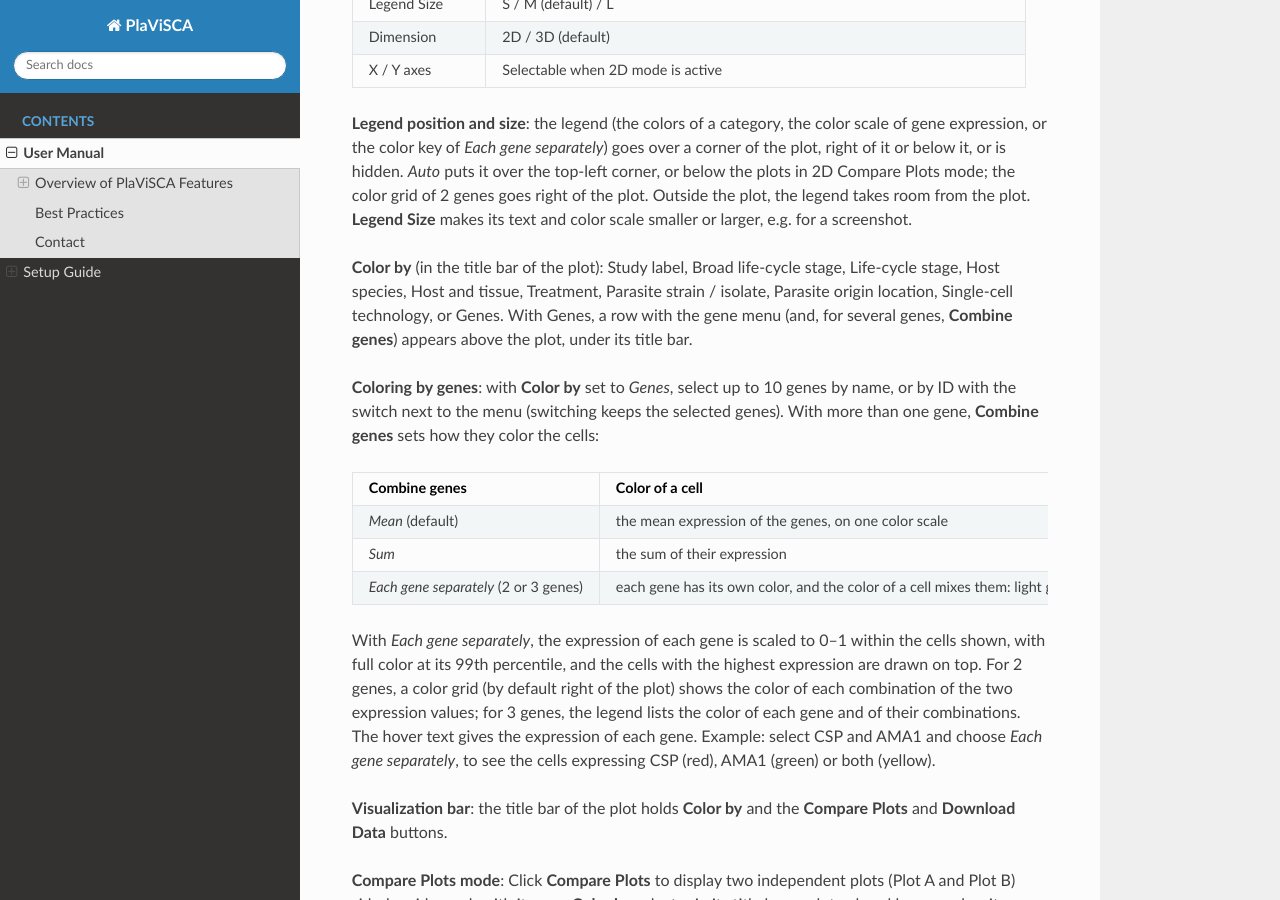
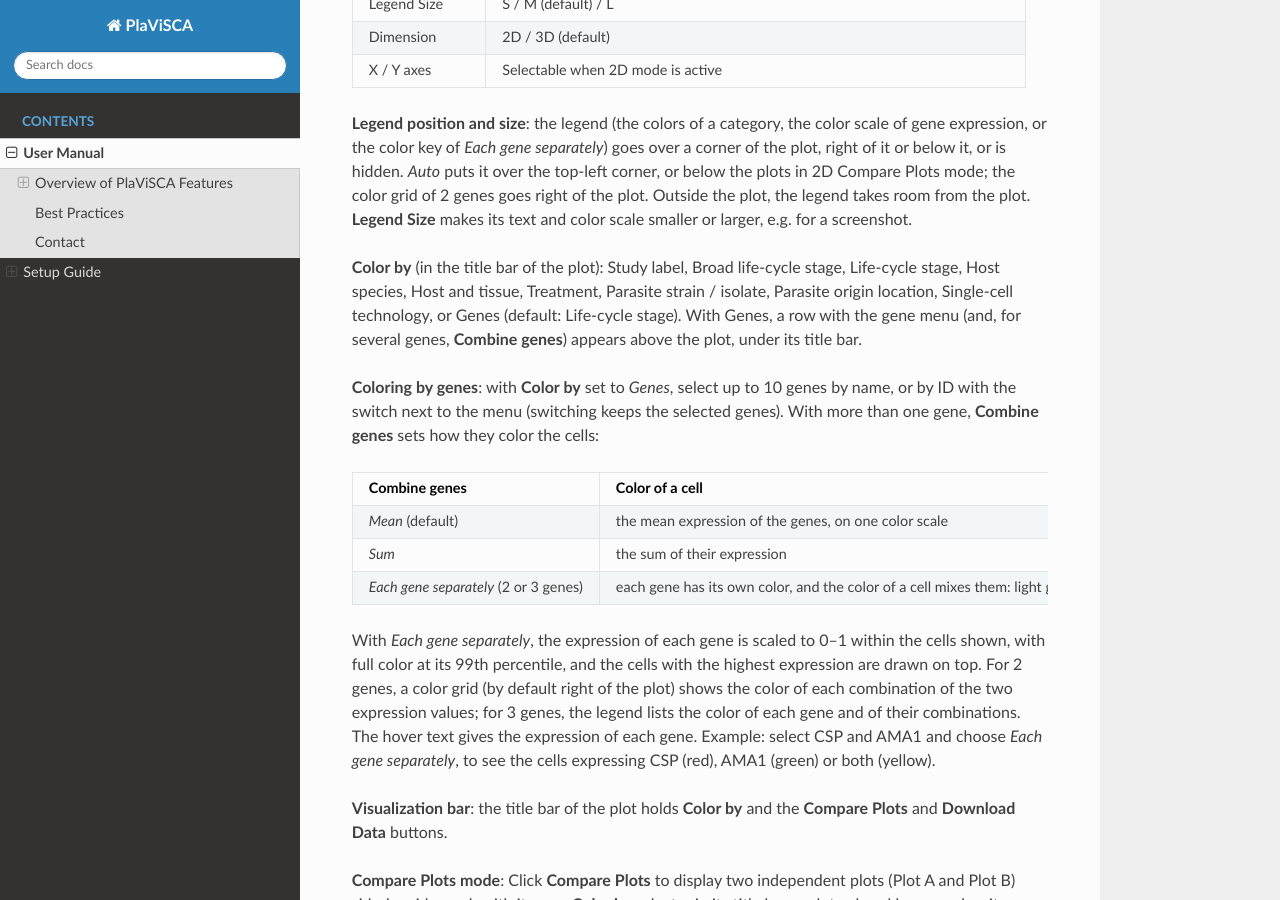
Before and after one commit to baia-ipc/PlaViSCA-app, a Sphinx documentation site: the page built from manual/docs/source/user_manual.md, in a window 1280 px wide and 900 px high, scrolled down 3254 px. Built offline with Sphinx 7.4.7 and the Read the Docs theme 3.1.0, drawn with Linux system fonts in a browser that asks for light colours.

Commit message:
Embeddings: the plot is coloured by life-cycle stage at start
Color by starts at Life-cycle stage instead of Broad life-cycle stage.

```diff
--- a/manual/docs/source/user_manual.md
+++ b/manual/docs/source/user_manual.md
@@ -75,7 +75,7 @@ The Embeddings tab offers dimensionality reduction and customizable visualizatio
 
 **Legend position and size**: the legend (the colors of a category, the color scale of gene expression, or the color key of *Each gene separately*) goes over a corner of the plot, right of it or below it, or is hidden. *Auto* puts it over the top-left corner, or below the plots in 2D Compare Plots mode; the color grid of 2 genes goes right of the plot. Outside the plot, the legend takes room from the plot. **Legend Size** makes its text and color scale smaller or larger, e.g. for a screenshot.
 
-**Color by** (in the title bar of the plot): Study label, Broad life-cycle stage, Life-cycle stage, Host species, Host and tissue, Treatment, Parasite strain / isolate, Parasite origin location, Single-cell technology, or Genes. With Genes, a row with the gene menu (and, for several genes, **Combine genes**) appears above the plot, under its title bar.
+**Color by** (in the title bar of the plot): Study label, Broad life-cycle stage, Life-cycle stage, Host species, Host and tissue, Treatment, Parasite strain / isolate, Parasite origin location, Single-cell technology, or Genes (default: Life-cycle stage). With Genes, a row with the gene menu (and, for several genes, **Combine genes**) appears above the plot, under its title bar.
 
 **Coloring by genes**: with **Color by** set to *Genes*, select up to 10 genes by name, or by ID with the switch next to the menu (switching keeps the selected genes). With more than one gene, **Combine genes** sets how they color the cells:
 
```
Also changed, not shown: 4 other files.
